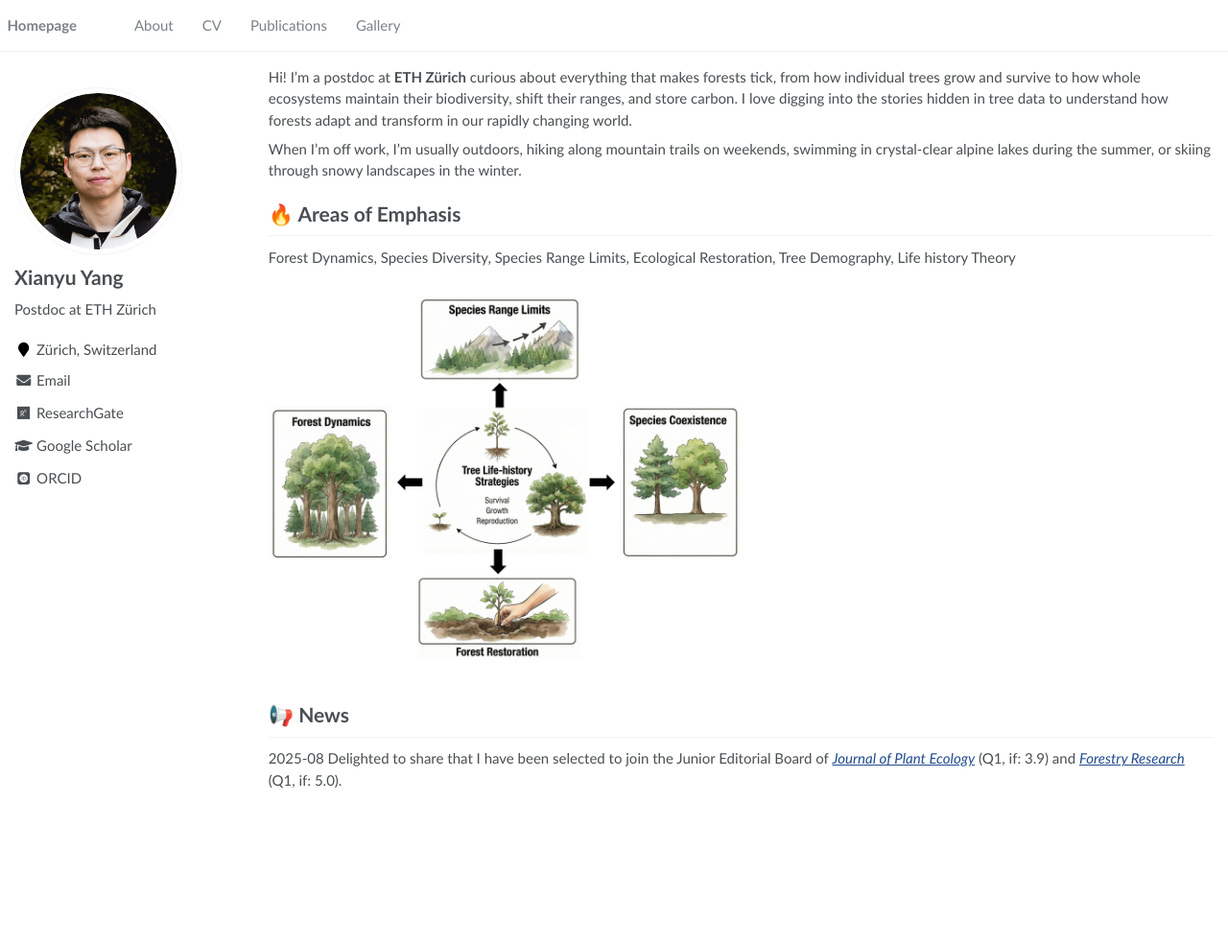
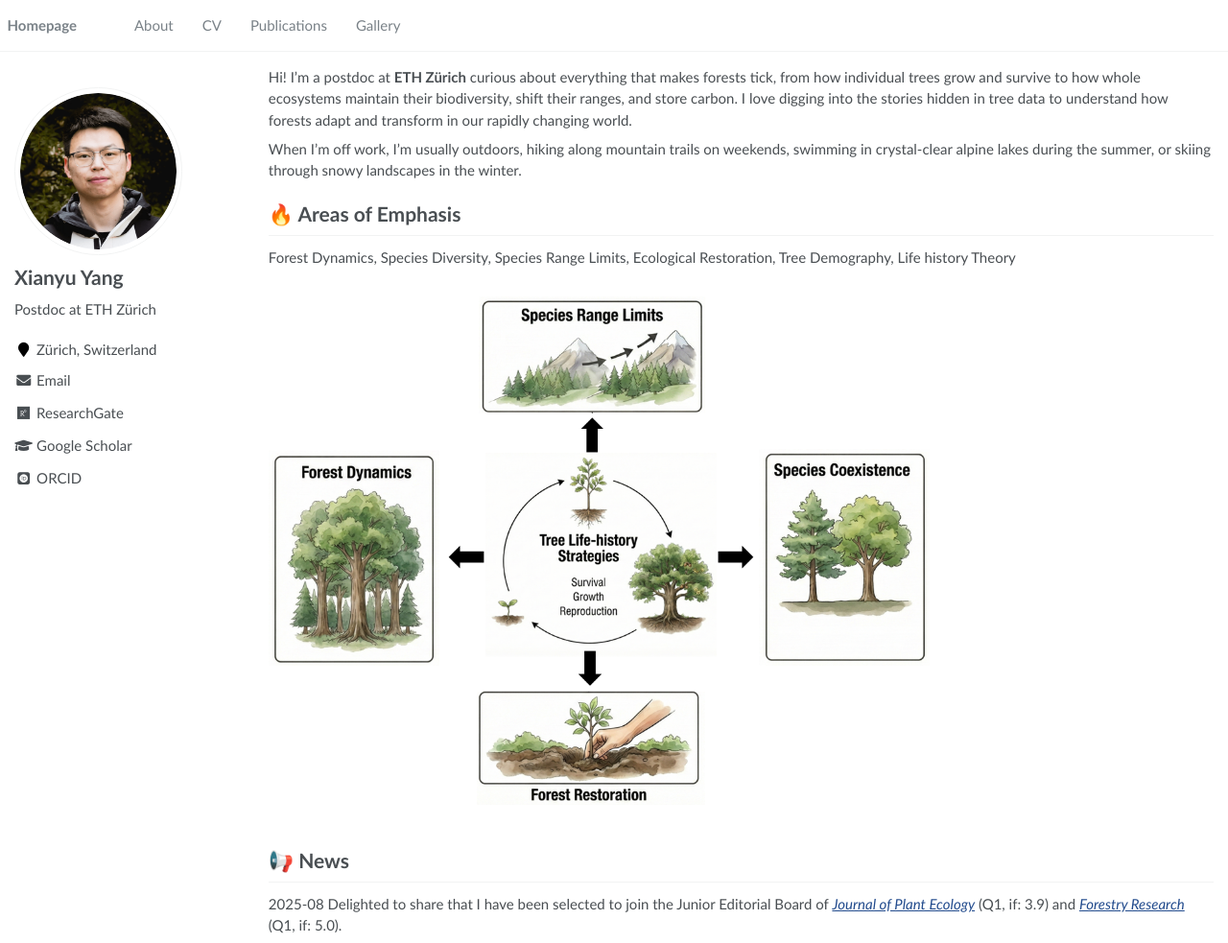
Before and after one commit to Xianyu-Yang/xianyu-yang.github.io, a Jekyll site: the page built from _pages/about.md, in a window 1280 px wide and 983 px high. Shown: the whole window at 96% size. Built offline with Jekyll 4.4.1, drawn with Linux system fonts in a browser that asks for light colours; some web fonts are replaced.

Commit message:
Update about.md

```diff
--- a/_pages/about.md
+++ b/_pages/about.md
@@ -24,7 +24,7 @@ When I’m off work, I’m usually outdoors, hiking along mountain trails on wee
 Forest Dynamics, Species Diversity, Species Range Limits, Ecological Restoration, Tree Demography, Life history Theory
 
 <figure style="text-align: center;">
-  <img src="/images/Research area.png" alt="" style="width: 50%;" loading="lazy">
+  <img src="/images/Research area.png" alt="" style="width: 70%;" loading="lazy">
 </figure>
 
 # 📢 News
```
